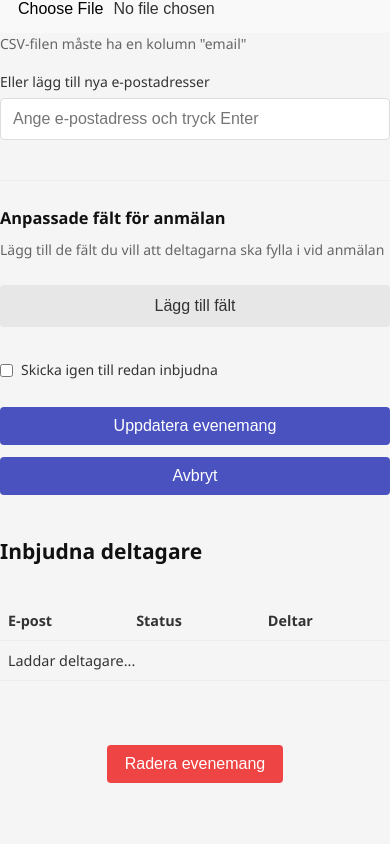
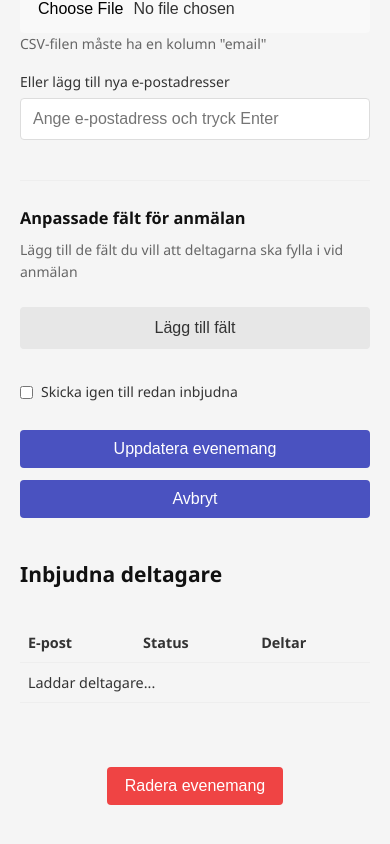
Before and after one commit to antax02/Eventplattformen, a website with bundled scripts: page public/edit-event.html in a window 390 px wide. Shown: the part 626-1470 px from the top of the page. Before the commit the page ends 1449 px from the top, so only its background shows below. Built offline with nearby package versions, Linux system fonts and the light colour scheme.

Commit message:
mobile fix

```diff
--- a/public/styles/pages/event-form.css
+++ b/public/styles/pages/event-form.css
@@ -1,6 +1,7 @@
 .event-form {
     max-width: 800px;
     margin: 0 auto 40px;
+    padding: 0 20px;
 }
 
 .form-section {
@@ -87,6 +88,7 @@
 #invitations-list {
     margin-top: 40px;
     margin-bottom: 40px;
+    padding: 0 20px;
 }
 
 #custom-fields-container {
```
